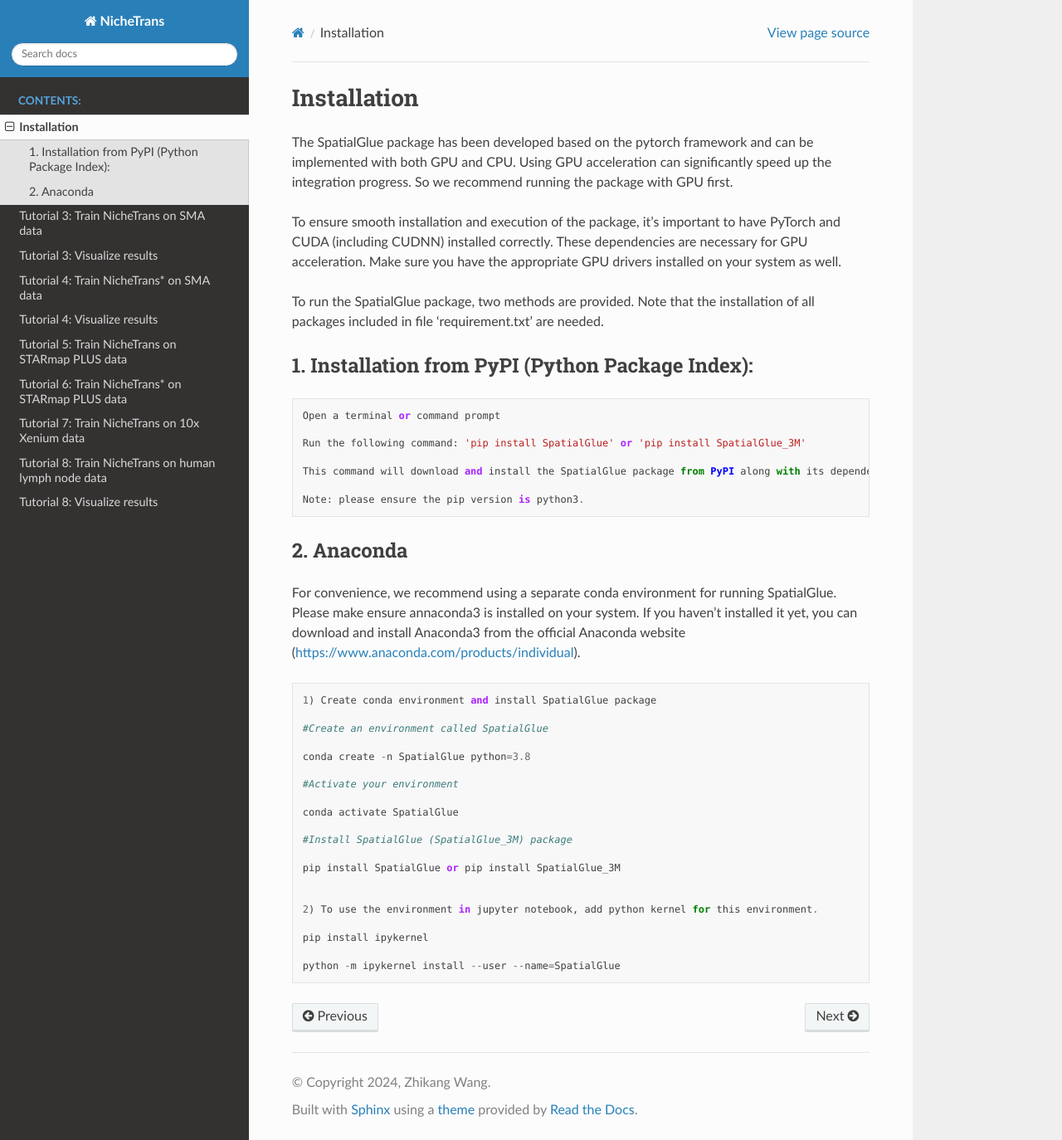
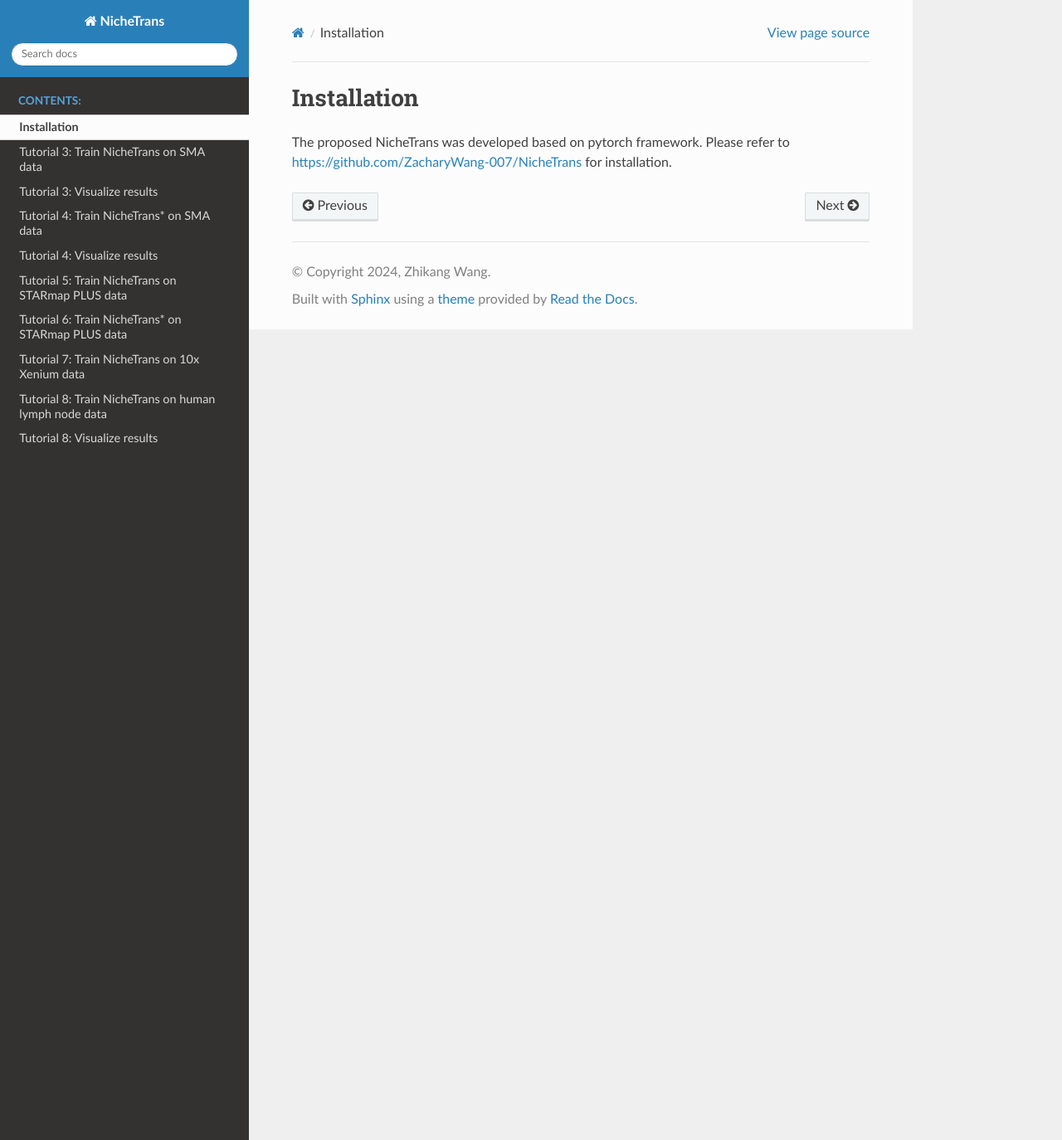
Before and after one commit to ZacharyWang-007/NicheTrans_tutorials, a Sphinx documentation site: the page built from docs/source/Installation.rst, in a window 1280 px wide and 1374 px high. Shown: the whole window at 83% size. Built offline with Sphinx 7.4.7 and the Read the Docs theme 3.1.0, drawn with Linux system fonts in a browser that asks for light colours; pages that are not in the unit, such as notebooks, are missing from menus.

Commit message:
Update Installation.rst

```diff
--- a/docs/source/Installation.rst
+++ b/docs/source/Installation.rst
@@ -1,54 +1,9 @@
-.. SpatialGlue documentation master file, created by
-   sphinx-quickstart on Thu Sep 16 19:43:51 2021.
+.. NicheTrans documentation master file, created by
+   sphinx-quickstart.
    You can adapt this file completely to your liking, but it should at least
    contain the root `toctree` directive.
 
 Installation
 ============
-
-The SpatialGlue package has been developed based on the pytorch framework and can be implemented with both GPU and CPU. Using GPU acceleration can significantly speed up the integration progress. So we recommend running the package with GPU first.
-
-To ensure smooth installation and execution of the package, it's important to have PyTorch and CUDA (including CUDNN) installed correctly. These dependencies are necessary for GPU acceleration. Make sure you have the appropriate GPU drivers installed on your system as well.
-
-To run the SpatialGlue package, two methods are provided. Note that the installation of all packages included in file 'requirement.txt' are needed.
-
-1. Installation from PyPI (Python Package Index):
----------------------
-
-.. code-block:: python
-
-   Open a terminal or command prompt
-
-   Run the following command: 'pip install SpatialGlue' or 'pip install SpatialGlue_3M'
-
-   This command will download and install the SpatialGlue package from PyPI along with its dependencies. If any of the dependencies listed in the 'requirement.txt' file are missing, they will be installed automatically.
-
-   Note: please ensure the pip version is python3.
-
-
-2. Anaconda
-------------
-For convenience, we recommend using a separate conda environment for running SpatialGlue. Please make ensure annaconda3 is installed on your system. If you haven't installed it yet, you can download and install Anaconda3 from the official Anaconda website (https://www.anaconda.com/products/individual).
-
-.. code-block:: python
-
-   1) Create conda environment and install SpatialGlue package
-
-   #Create an environment called SpatialGlue
-
-   conda create -n SpatialGlue python=3.8
-
-   #Activate your environment
-
-   conda activate SpatialGlue
-
-   #Install SpatialGlue (SpatialGlue_3M) package
-
-   pip install SpatialGlue or pip install SpatialGlue_3M
-
-
-   2) To use the environment in jupyter notebook, add python kernel for this environment.
-
-   pip install ipykernel
-
-   python -m ipykernel install --user --name=SpatialGlue
+The proposed NicheTrans was developed based on pytorch framework.
+Please refer to https://github.com/ZacharyWang-007/NicheTrans for installation.
```
